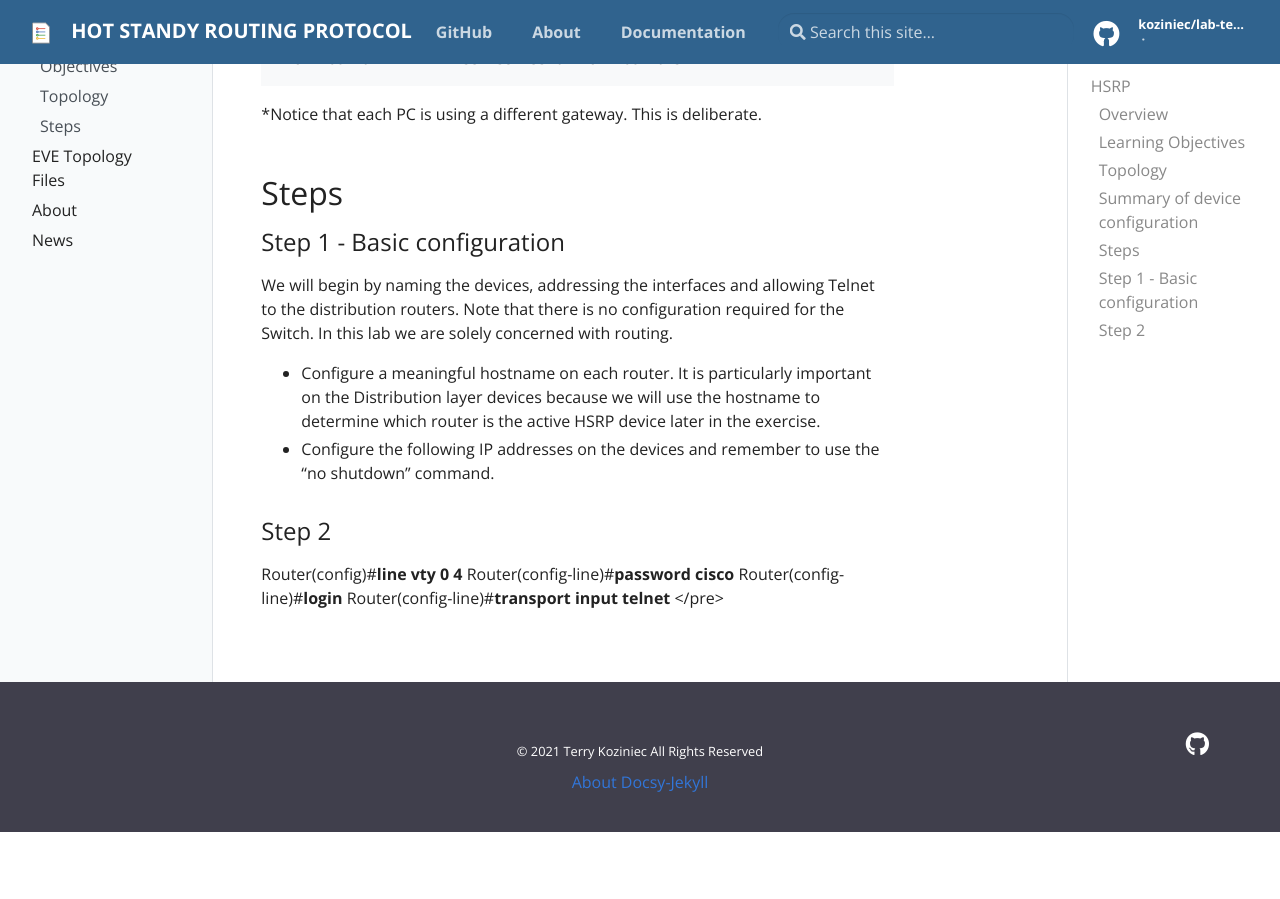
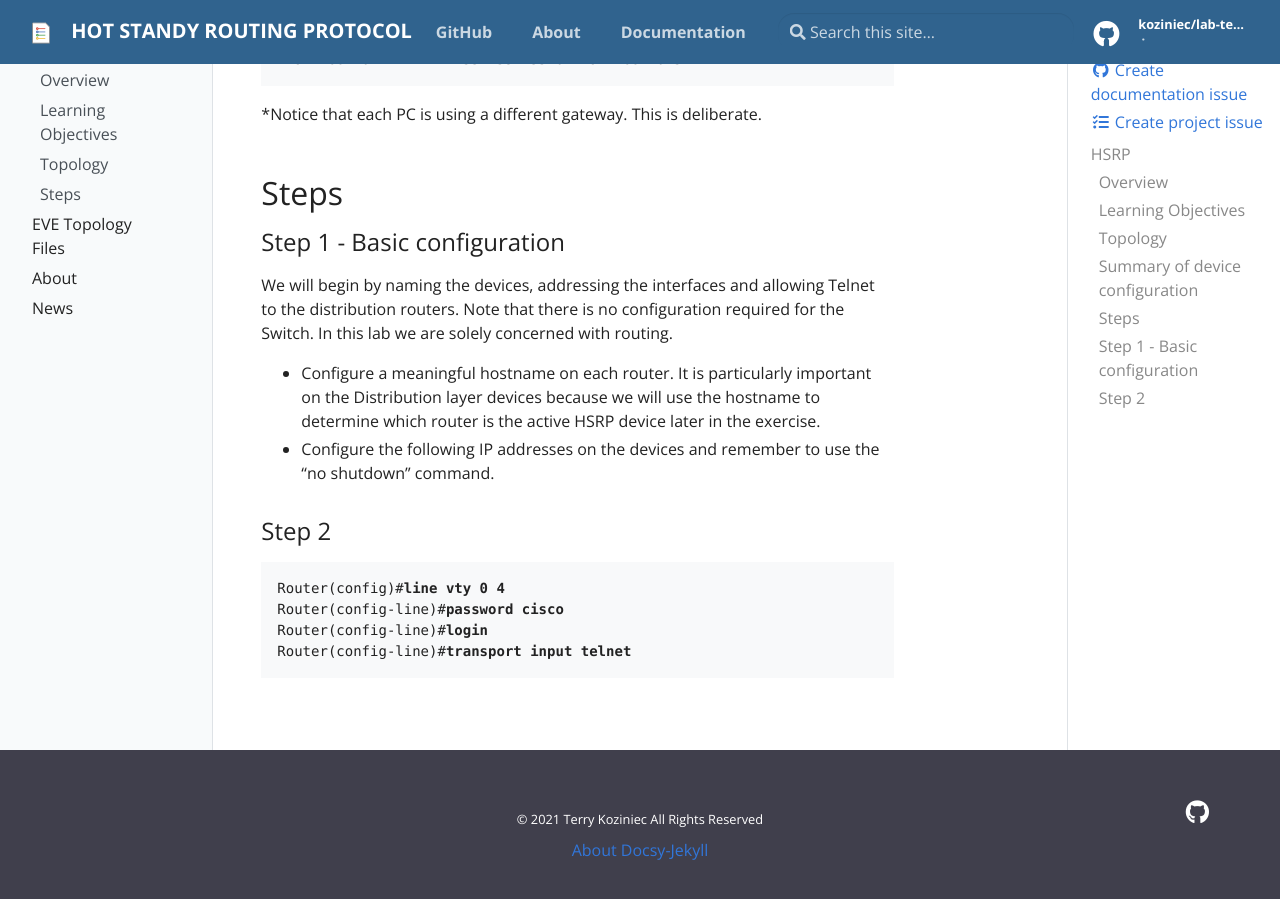
Before and after one commit to koziniec/HSRP, a Jekyll site: the page built from _docs/lab-exercise.md, in a window 1280 px wide and 900 px high, scrolled down 2025 px. Built offline with Jekyll 4.4.1, drawn with Linux system fonts in a browser that asks for light colours; before the commit the page ends 2857 px from its top, so only the background shows below that.

Commit message:
Update lab-exercise.md

```diff
--- a/_docs/lab-exercise.md
+++ b/_docs/lab-exercise.md
@@ -57,6 +57,7 @@ We will begin by naming the devices, addressing the interfaces and allowing Teln
 - Configure the following IP addresses on the devices and remember to use the "no shutdown" command.
 
 ### Step 2
+<pre>
 Router(config)#<b>line vty 0 4</b>
 Router(config-line)#<b>password cisco</b>
 Router(config-line)#<b>login</b>
```
